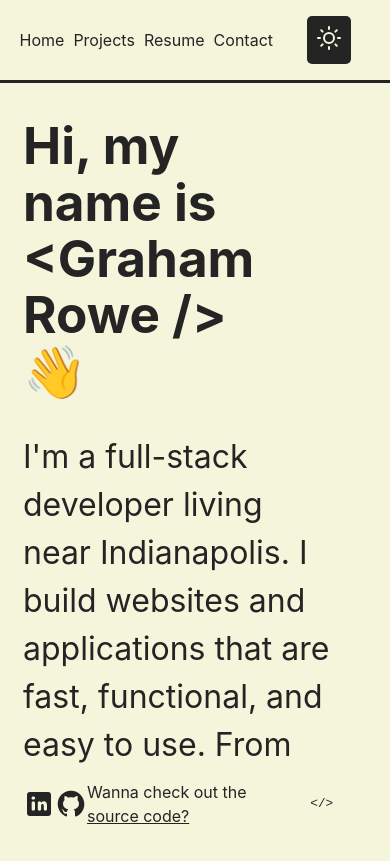
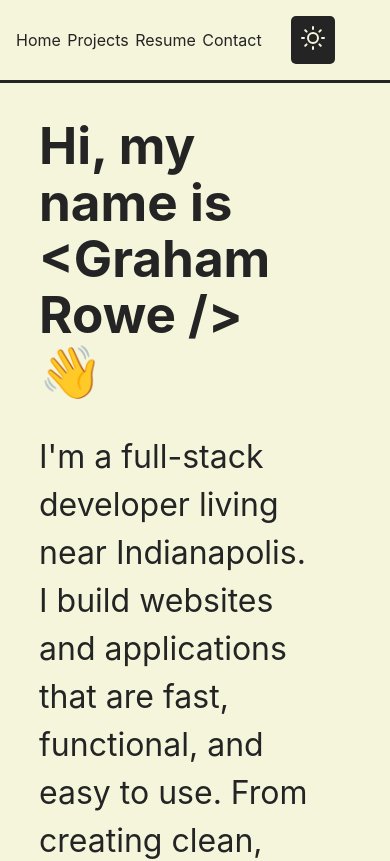
Before and after one commit to grrowe/grahamrowe.dev-ts, a React (Vite) app: page / in a window 390 px wide. Shown: the top 861 px of the page. Built offline with nearby package versions, Linux system fonts and the light colour scheme.

Commit message:
fix css bugs

```diff
--- a/src/App.css
+++ b/src/App.css
@@ -4,7 +4,7 @@
   max-width: 80vw;
   padding-left: 10vw;
   flex: 1;
-  overflow-y: auto;
+  /* overflow-y: auto; */
 }
 
 a {
@@ -18,6 +18,5 @@ a:hover {
 #container {
   display: flex;
   flex-direction: column;
-  /* justify-content: space-between; */
   min-height: 100vh;
 }
--- a/src/index.css
+++ b/src/index.css
@@ -20,14 +20,15 @@
   color: var(--bg-color);
 }
 
+* {
+  box-sizing: border-box;
+}
+
 body {
-  height: 100%;
   padding: 0;
   margin: 0;
   /* display: flex; */
   place-items: center;
-  min-width: 320px;
-  min-height: 100vh;
   /* overflow-y: hidden; */
 }
 
--- a/src/ui/footer/footer.css
+++ b/src/ui/footer/footer.css
@@ -4,10 +4,11 @@
   position: sticky;
   /* bottom: 0; */
   left: 50;
-  width: 100vw;
+  width: 100%;
   /* margin-top: 50vh; */
   z-index: 1000;
   background-color: var(--bg-color);
+  max-width: 100vw;
 }
 
 #footerContent {
--- a/src/ui/home/home.css
+++ b/src/ui/home/home.css
@@ -2,8 +2,8 @@
   display: flex;
   flex-direction: column;
   padding-top: 15vh;
-  height: 10vh;
-  max-height: fit-content;
+  /* height: 10vh; */
+  /* max-height: fit-content; */
 }
 
 #home-header h1 {
@@ -15,6 +15,7 @@
 #home-header div {
   font-size: 2em;
   text-align: left;
+  /* height: 100vh; */
 }
 
 @media screen and (max-width: 1200px) {
--- a/src/ui/nav/nav.css
+++ b/src/ui/nav/nav.css
@@ -2,23 +2,26 @@
 
 #nav {
   position: sticky;
-  width: 100vw;
-  left: 50;
-  top: 0;
+  width: 100%;
+  /* left: 50 */
+  /* top: 0; */
   background-color: var(--bg-color);
   color: var(--text-color);
   padding: 1rem;
   text-align: center;
   z-index: 1000;
   border-bottom: solid;
+  max-width: 100vw;
 }
 
 #nav #navLinks {
   display: flex;
   justify-content: space-between;
-  align-items: flex-start;
-  width: 20vw;
-  padding-left: 9vw;
+  width: 25vw;
+  /* padding-left: 9vw; */
+  margin-left: 9vw;
+  /* min-width: 20vw; */
+  max-width: 400px;
 }
 
 .navLink {
@@ -46,43 +49,43 @@ nav {
 
 @media screen and (max-width: 1200px) {
   #nav #navLinks {
-    padding-left: 8vw;
+    margin-left: 8vw;
     width: 25vw;
   }
 }
 
 @media screen and (max-width: 1000px) {
   #nav #navLinks {
-    padding-left: 8vw;
+    margin-left: 8vw;
     width: 30vw;
   }
 }
 
 @media screen and (max-width: 800px) {
   #nav #navLinks {
-    padding-left: 8vw;
+    margin-left: 8vw;
     width: 35vw;
   }
 }
 
 @media screen and (max-width: 700px) {
   #nav #navLinks {
-    padding-left: 8vw;
+    margin-left: 8vw;
     width: 40vw;
   }
 }
 
 @media screen and (max-width: 600px) {
   #nav #navLinks {
-    padding-left: 7vw;
+    margin-left: vw;
     width: 50vw;
   }
 }
 
 @media screen and (max-width: 500px) {
   #nav #navLinks {
-    padding-left: 5vw;
-    width: 65vw;
+    margin-left: 0vw;
+    width: 63vw;
   }
 }
 
```
